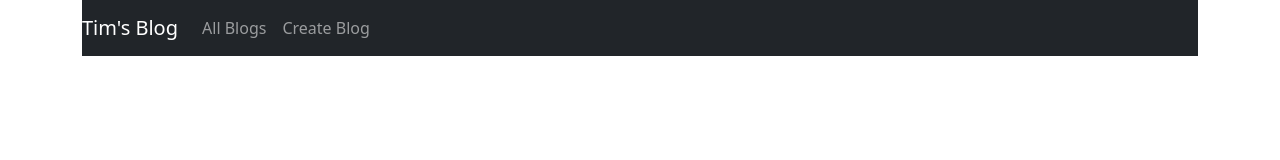
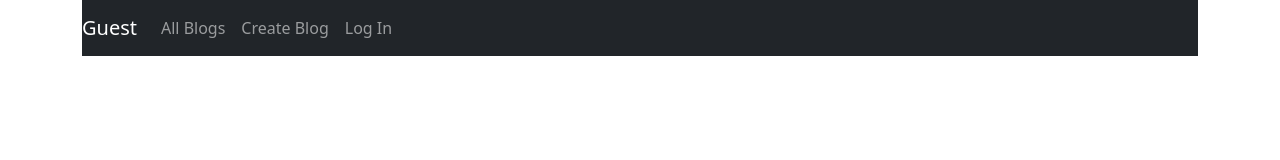
Before and after one commit to Tim-Quattrochi/tims-blog, a React (Create React App) app in the folder packages/client/: page / in a window 1280 px wide. Shown: the top 160 px of the page. Built offline with nearby package versions, Linux system fonts and the light colour scheme.

Commit message:
set greeting to grab name from local storage.

```diff
--- a/packages/client/src/components/Header.js
+++ b/packages/client/src/components/Header.js
@@ -1,10 +1,32 @@
-import { Nav, Navbar } from 'react-bootstrap';
+import { Nav, Navbar, Button } from 'react-bootstrap';
 import { Link } from 'react-router-dom';
+import { useState, useEffect } from 'react';
 
 const Header = () => {
+  const [returningUser, setReturningUser] = useState();
+  const [isLoggedIn, setIsLoggedIn] = useState(false);
+
+  const logOut = () => {
+    localStorage.removeItem('blogUser');
+    setIsLoggedIn(false);
+  };
+
+  useEffect(() => {
+    //check local storage to see if returning user
+    const localUser = JSON.parse(localStorage.getItem('blogUser'));
+
+    if (localUser) {
+      setIsLoggedIn(true);
+      setReturningUser(localUser.name);
+    }
+  }, []);
+
+  console.log(isLoggedIn);
   return (
     <Navbar bg="dark" variant="dark">
-      <Navbar.Brand>Tim's Blog</Navbar.Brand>
+      <Navbar.Brand>
+        {returningUser ? `${returningUser}'s Blog` : 'Guest'}
+      </Navbar.Brand>
       <Nav>
         <Nav.Link as={Link} to="/blogs">
           All Blogs
@@ -12,6 +34,15 @@ const Header = () => {
         <Nav.Link as={Link} to="/blogs/create">
           Create Blog
         </Nav.Link>
+        {isLoggedIn ? (
+          <Nav.Link onClick={logOut} as={Link} to="/signin">
+            Log Out
+          </Nav.Link>
+        ) : (
+          <Nav.Link as={Link} to="/signin">
+            Log In
+          </Nav.Link>
+        )}
       </Nav>
     </Navbar>
   );
```
